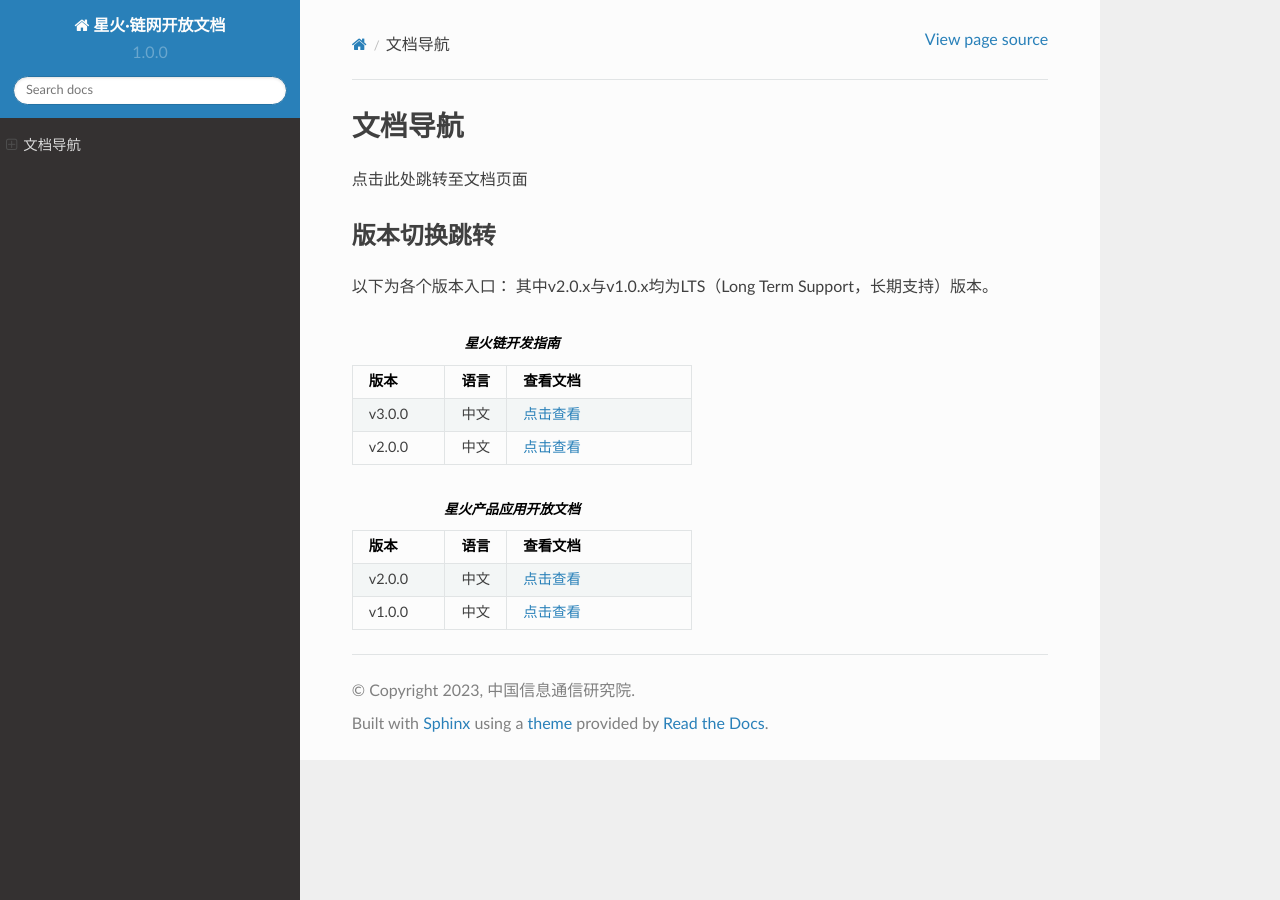
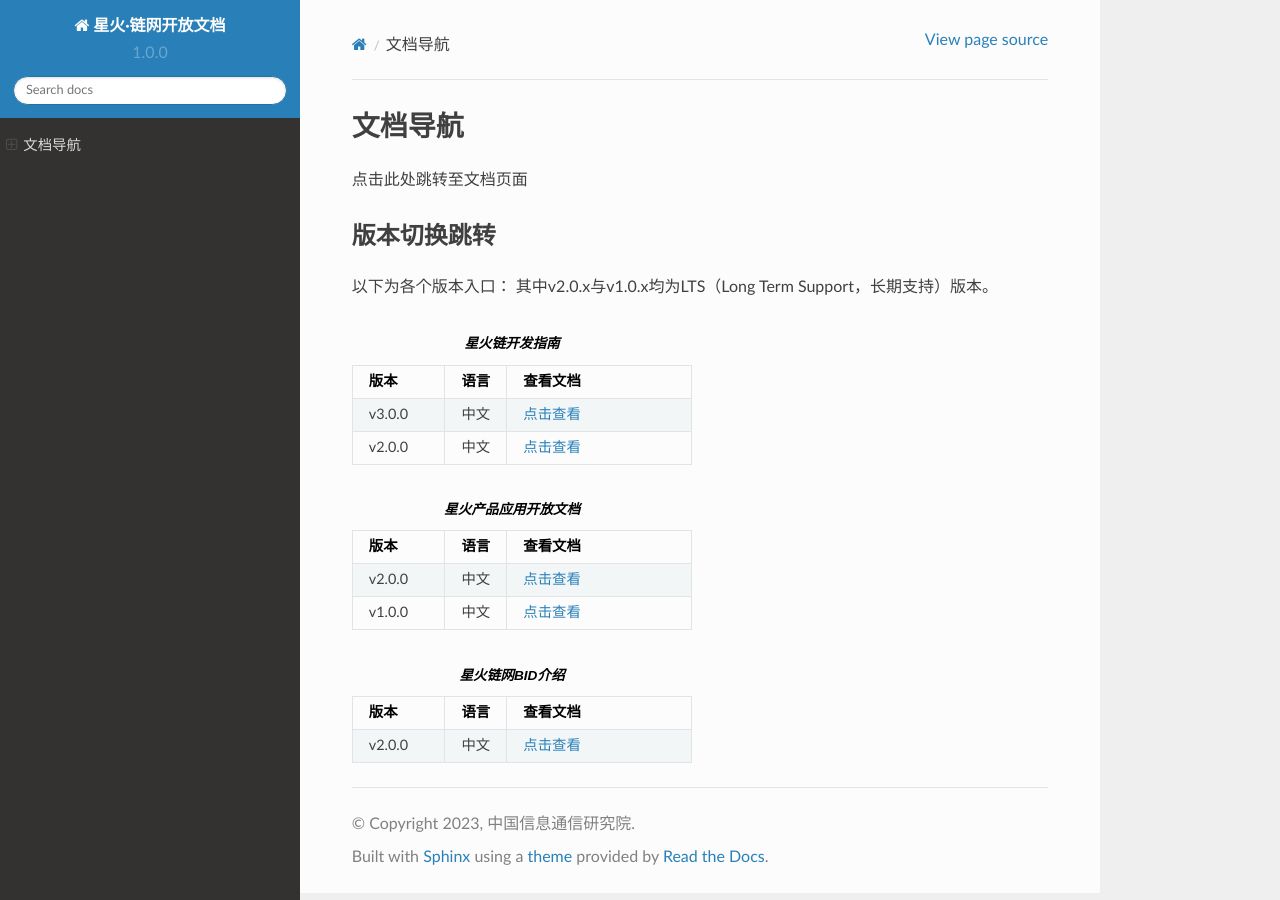
Before and after one commit to caict-4iot-dev/bif-doc, a Sphinx documentation site: the page built from docs/source/index.rst, in a window 1280 px wide. Built offline with Sphinx 7.4.7 and the Read the Docs theme 2.0.0, drawn with Linux system fonts in a browser that asks for light colours.

Commit message:
增加BID介绍

```diff
--- a/docs/requirements.txt
+++ b/docs/requirements.txt
@@ -1,2 +1,4 @@
 attrs==21.4.0
-myst-parser==0.17.0
+myst-parser>=0.14
+sphinx-rtd-theme
+Sphinx>=5.0
--- a/docs/source/index.rst
+++ b/docs/source/index.rst
@@ -20,3 +20,9 @@
 
  "v2.0.0", "中文", `点击查看 <https://caict-4iot-dev.github.io/bif-guide/#/>`_
  "v1.0.0", "中文", `点击查看 <https://bif-doc.readthedocs.io/zh_CN/1.0.0/>`_
+
+.. csv-table:: **星火链网BID介绍**
+ :header: "版本", "语言", "查看文档"
+ :widths: 15, 10, 30
+
+ "v2.0.0", "中文", `点击查看 <https://bif-doc.readthedocs.io/zh_CN/bid/>`_
```
